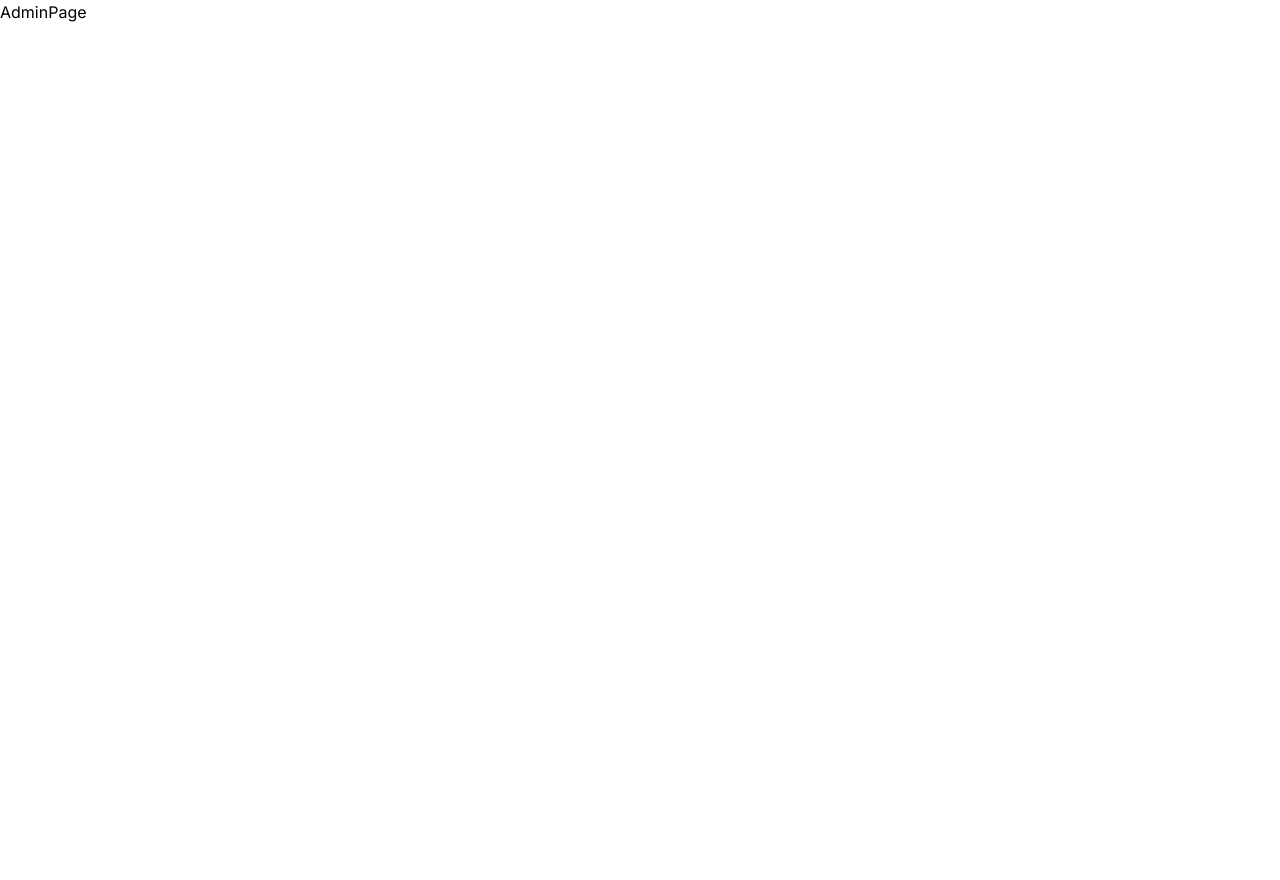
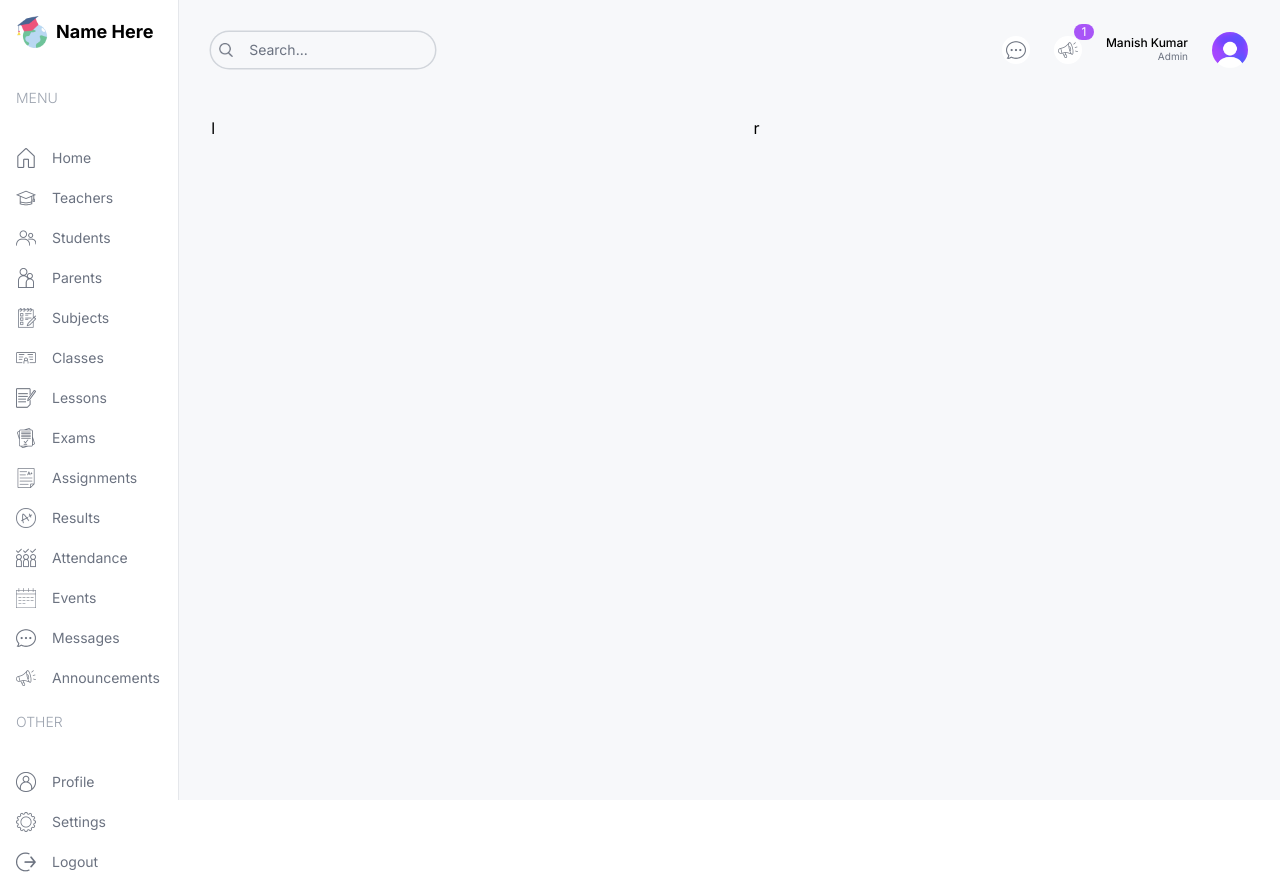
Before and after one commit to I-amManish/Learning-Management, a Next.js app: page /admin in a window 1280 px wide. Before the commit the page ends 800 px from the top, so only its background shows below. Built offline with nearby package versions, Linux system fonts and the light colour scheme.

Commit message:
feat: implement admin dashboard layout and user cards component

```diff
--- /dev/null
+++ b/src/app/(dashboard)/admin/page.tsx
@@ -0,0 +1,25 @@
+import  UserCards  from "@/components/UserCards"
+
+
+const AdminPage = () => {
+  return (
+    <div className='p-4 flex gap4 flex-col md:flex-row'>
+      {/* LEFT */}
+      <div className='w-full lg:h-2/3'>l</div>
+
+      {/* User Cards */}
+      <div className="flex gap-4 justify-between">
+        <UserCards type="/student" />
+        <UserCards type="/teacher" />
+        <UserCards type="/parent" />
+        <UserCards type="/staff" />
+      </div>
+
+
+      {/* RIGHT */}
+      <div className='w-full lg:h-1/3'>r</div>
+    </div>
+  )
+}
+
+export default AdminPage
--- /dev/null
+++ b/src/app/(dashboard)/layout.tsx
@@ -0,0 +1,29 @@
+import Menu from "@/components/Menu";
+import Navbar from "@/components/Navbar";
+import Image from "next/image";
+import Link from "next/link";
+
+export default function DashboardLayout({
+  children,
+}: Readonly<{
+  children: React.ReactNode;
+}>) {
+  return (
+    <div className="h-screen flex">
+      {/* LEFT */}
+      <div className="w-[14%] md:w-[8%] lg:w-[16%] xl:w-[14%] p-4 bg-white border-r">
+        <Link href="/" className="flex items-center justify-center lg:justify-start gap-2 mb-6">
+          <Image src="/logo.png" alt="logo" width={32} height={32} />
+          <span className="hidden lg:block font-bold text-lg">Name Here</span>
+        </Link>
+        <Menu />
+      </div>
+
+      {/* RIGHT */}
+      <div className="w-[86%] md:w-[92%] lg:w-[84%] xl:w-[86%] bg-[#F7F8FA] overflow-y-auto h-screen p-4">
+        <Navbar />
+        <div className="mt-4">{children}</div>
+      </div>
+    </div>
+  );
+}
--- a/src/app/admin/page.tsx
+++ /dev/null
@@ -1,9 +0,0 @@
-import React from 'react'
-
-const AdminPage = () => {
-  return (
-    <div>AdminPage</div>
-  )
-}
-
-export default AdminPage
--- /dev/null
+++ b/src/app/sign-in/page.tsx
@@ -0,0 +1,7 @@
+const LoginPage = () => {
+  return (
+    <div>LoginPage</div>
+  )
+}
+
+export default LoginPage
--- a/src/components/Menu.tsx
+++ b/src/components/Menu.tsx
@@ -1,3 +1,6 @@
+import Image from "next/image";
+import Link from "next/link";
+
 const menuItems = [
   {
     title: "MENU",
@@ -112,3 +115,29 @@
     ],
   },
 ];
+
+const Menu = () => {
+  return (
+    <div className="mt-4 text-sm">
+      {menuItems.map((section) => (
+        <div key={section.title} className="flex flex-col gap-2">
+          <span className="hidden lg:block text-gray-400 font-light my-4">{section.title}</span>
+          <div className="mt-2 flex flex-col gap-1">
+            {section.items.map((item) => (
+              <Link
+                href={item.href}
+                key={item.label}
+                className="flex items-center justify-center lg:justify-start gap-4 text-gray-500 py-2"
+              >
+                <Image src={item.icon} alt={item.label} width={20} height={20} />
+                <span className="hidden lg:block">{item.label}</span>
+              </Link>
+            ))}
+          </div>
+        </div>
+      ))}
+    </div>
+  );
+};
+
+export default Menu;
--- /dev/null
+++ b/src/components/Navbar.tsx
@@ -0,0 +1,39 @@
+import Image from "next/image";
+
+export const Navbar = () => {
+  return (
+    <div className="flex items-center justify-between gap-4 p-4">
+        {/*SEARCH Bar  */}
+        <div className="hidden md:flex items-center gap-2 text-sm rounded-full ring-[1.5px] ring-gray-300 px-2">
+            <Image src="/search.png" alt="search" width={14} height={14} className="" />
+            <input
+                type="text"
+                placeholder="Search..."
+                className="w-[200px] p-2 bg-transparent outline-none placeholder:text-gray-500"
+            />
+        </div>
+
+        {/* ICONS AND USER */}
+        <div className="flex items-center gap-6 justify-end w-full">
+            <div className="bg-white rounded-full w-7 h-7 flex
+            items-center justify-center cursor-pointer">
+                <Image src="/message.png" alt="message" width={20} height={20} className="mx-2" />
+            </div>
+            <div className="bg-white rounded-full w-7 h-7 flex
+            items-center justify-center cursor-pointer relative">
+                <Image src="/announcement.png" alt="message" width={20} height={20} className="mx-2" />
+                <div className="absolute -top-3 -right-3 w-5 flex items-center justify-center bg-purple-500 text-white rounded-full text-xs">1</div>
+            </div>
+
+            <div className="flex flex-col">
+                <span className="text-xs leading-3 font-medium">Manish Kumar</span>
+                <span className="text-[10px] text-gray-500 text-right">Admin</span>
+            </div>
+
+            <Image src={"/avatar.png"} alt="profile" width={36} height={36} className="rounded-full cursor-pointer" />
+        </div>
+    </div>
+  )
+}
+
+export default Navbar;
--- /dev/null
+++ b/src/components/UserCards.tsx
@@ -0,0 +1,9 @@
+const UserCards = ({type}:{type:string}) => {
+  return (
+    <div className="rounded-2xl odd:bg-[]">
+
+    </div>
+  )
+}
+
+export default UserCards;
--- a/tailwind.config.ts
+++ b/tailwind.config.ts
@@ -13,6 +13,11 @@
         "gradient-conic":
           "conic-gradient(from 180deg at 50% 50%, var(--tw-gradient-stops))",
       },
+      colors:{
+        myNewSky:"#C3BEFA",
+        myNewSkyLight:"#EDF9FD",
+
+      }
     },
   },
   plugins: [],
```
Also changed, not shown: src/app/(dashboard)/parent/page.tsx (renamed from src/app/parent/page.tsx), src/app/(dashboard)/student/page.tsx (renamed from src/app/student/page.tsx), src/app/(dashboard)/teacher/page.tsx (renamed from src/app/teacher/page.tsx).
